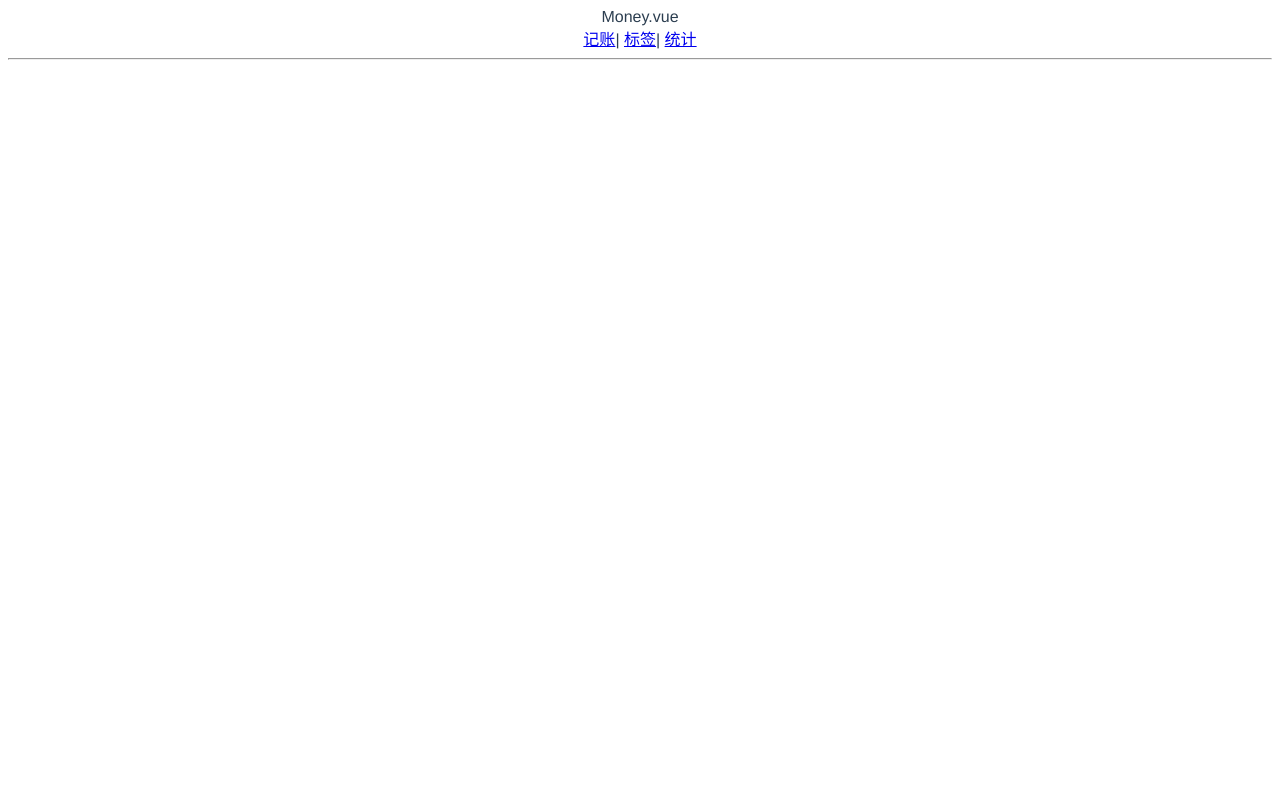
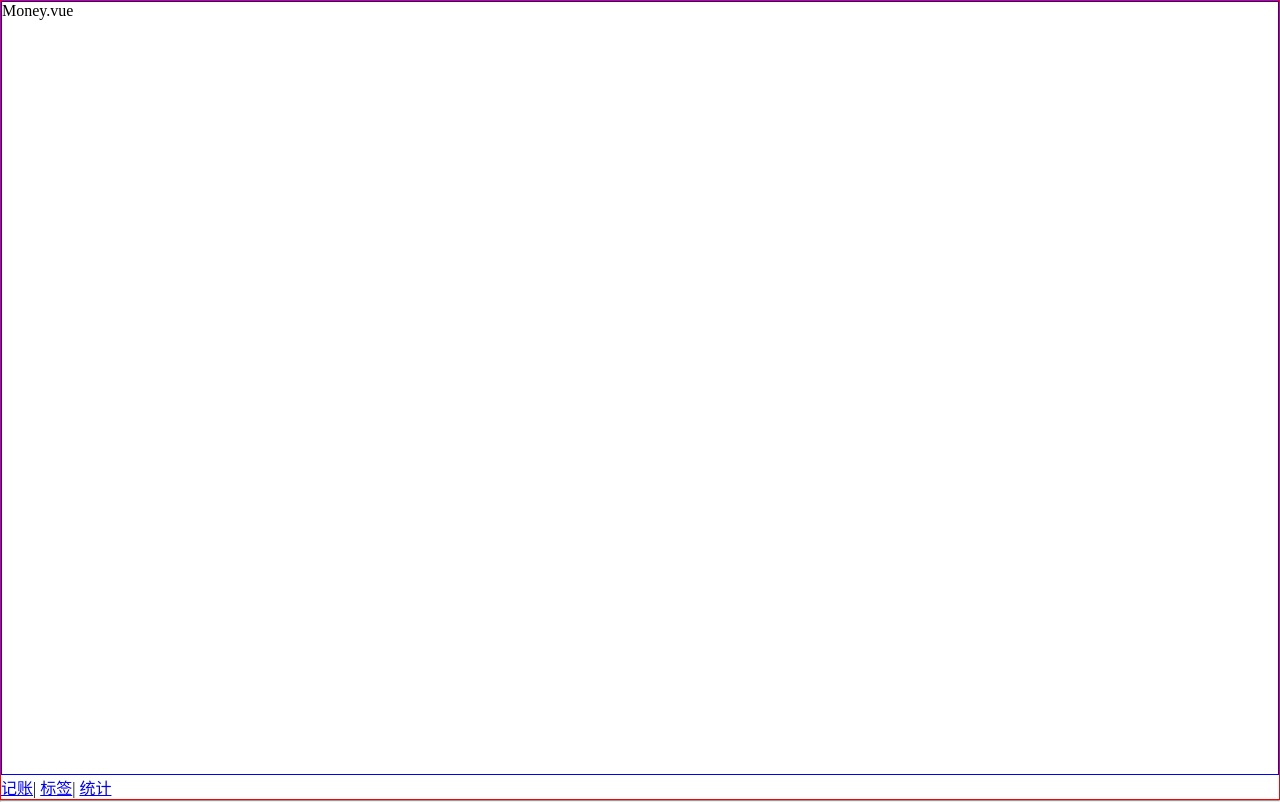
Before and after one commit to CuiLei-document/monney-text, a Vue app: page /#/money in a window 1280 px wide. Built offline with nearby package versions, Linux system fonts and the light colour scheme.

Commit message:
新建Layout全局布局

```diff
--- a/src/App.vue
+++ b/src/App.vue
@@ -7,25 +7,28 @@
 </template>
 
 <style lang="scss">
-
-#app {
-  font-family: Avenir, Helvetica, Arial, sans-serif;
-  -webkit-font-smoothing: antialiased;
-  -moz-osx-font-smoothing: grayscale;
-  text-align: center;
-  color: #2c3e50;
+*{
+  padding:0;
+  margin:0;
+  box-sizing: border-box;
 }
-
-#nav {
-  padding: 30px;
-
-  a {
-    font-weight: bold;
-    color: #2c3e50;
-
-    &.router-link-exact-active {
-      color: #42b983;
-    }
-  }
-}
+//#app {
+//  font-family: Avenir, Helvetica, Arial, sans-serif;
+//  -webkit-font-smoothing: antialiased;
+//  -moz-osx-font-smoothing: grayscale;
+//  color: #2c3e50;
+//}
+//
+//#nav {
+//  padding: 30px;
+//
+//  a {
+//    font-weight: bold;
+//    color: #2c3e50;
+//
+//    &.router-link-exact-active {
+//      color: #42b983;
+//    }
+//  }
+//}
 </style>
--- /dev/null
+++ b/src/components/Layout.vue
@@ -0,0 +1,31 @@
+<template>
+  <div class="nav-wrapper">
+    <div class="content">
+      <slot></slot>
+    </div>
+    <Nav></Nav>
+  </div>
+</template>
+
+<script lang="ts">
+import Vue from 'vue'
+import {Component} from 'vue-property-decorator'
+@Component
+export default class Layout extends Vue {
+
+}
+</script>
+
+<style lang="scss" scoped>
+.nav-wrapper{
+  border: 1px solid red;
+  display:flex;
+  flex-direction: column;
+  height: 100vh;
+}
+.content{
+  flex-grow: 1;
+  border: 1px solid blue;
+  overflow: auto;
+}
+</style>
--- a/src/components/Nav.vue
+++ b/src/components/Nav.vue
@@ -1,5 +1,5 @@
 <template>
-  <div>
+  <div class="nav">
     <router-link to="/money">记账</router-link>|
     <router-link to="/labels">标签</router-link>|
     <router-link to="/statistics">统计</router-link>
--- a/src/main.ts
+++ b/src/main.ts
@@ -4,9 +4,11 @@
 import router from './router';
 import store from './store';
 import Nav from '@/components/Nav.vue';
+import Layout from '@/components/Layout.vue';
 
 Vue.config.productionTip = false;
 Vue.component('Nav', Nav);
+Vue.component('Layout',Layout)
 new Vue({
     router,
     store,
--- a/src/views/Labels.vue
+++ b/src/views/Labels.vue
@@ -1,8 +1,7 @@
 <template>
-<div>
-  Labels.vue
-  <Nav></Nav>
-</div>
+  <Layout>
+    <p>Label.vue</p>
+  </Layout>
 </template>
 
 <script lang="ts">
--- a/src/views/Money.vue
+++ b/src/views/Money.vue
@@ -1,8 +1,7 @@
 <template>
-<div>
-  Money.vue
-  <Nav></Nav>
-</div>
+  <Layout>
+    <p>Money.vue</p>
+  </Layout>
 </template>
 
 <script lang="ts">
--- a/src/views/Statistics.vue
+++ b/src/views/Statistics.vue
@@ -1,8 +1,7 @@
 <template>
-<div>
-  Statistics.vue
-  <Nav></Nav>
-</div>
+  <Layout>
+    <p>Statistics.vue</p>
+  </Layout>
 </template>
 
 <script lang="ts">
```
